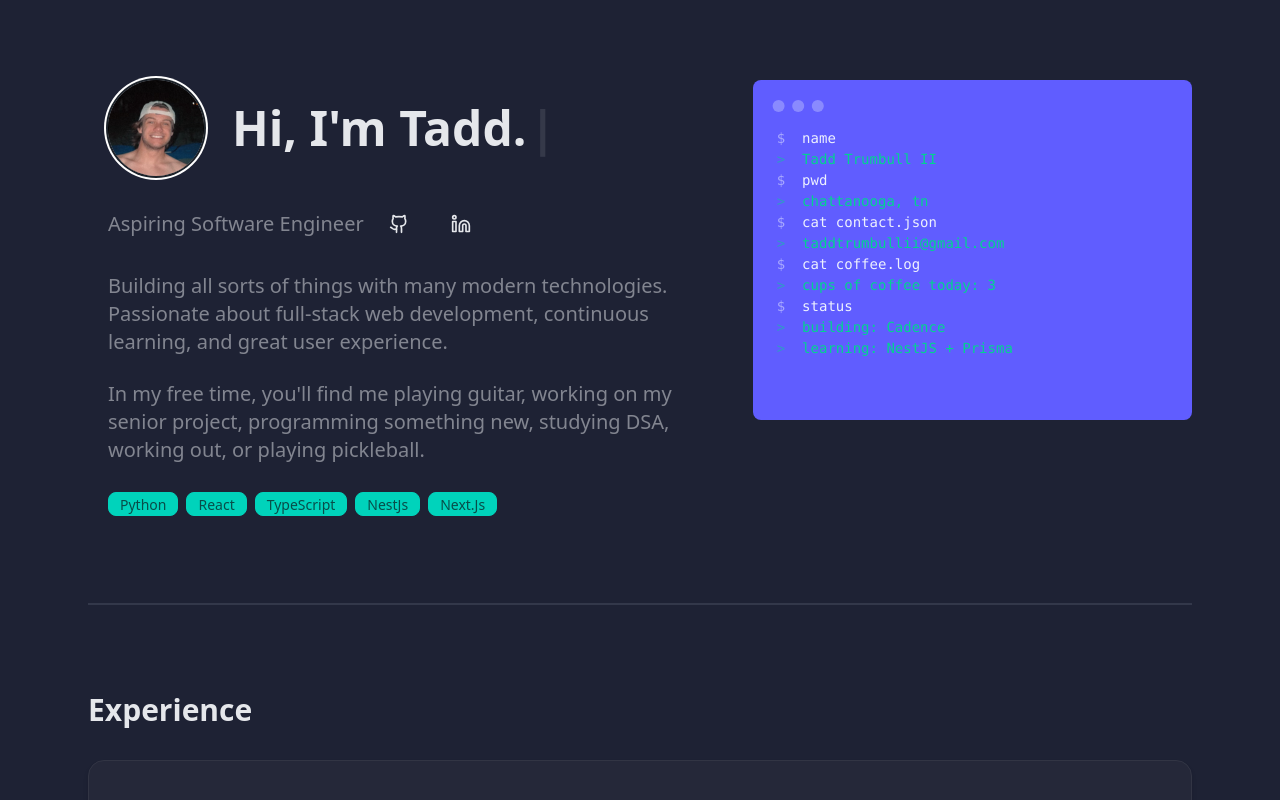
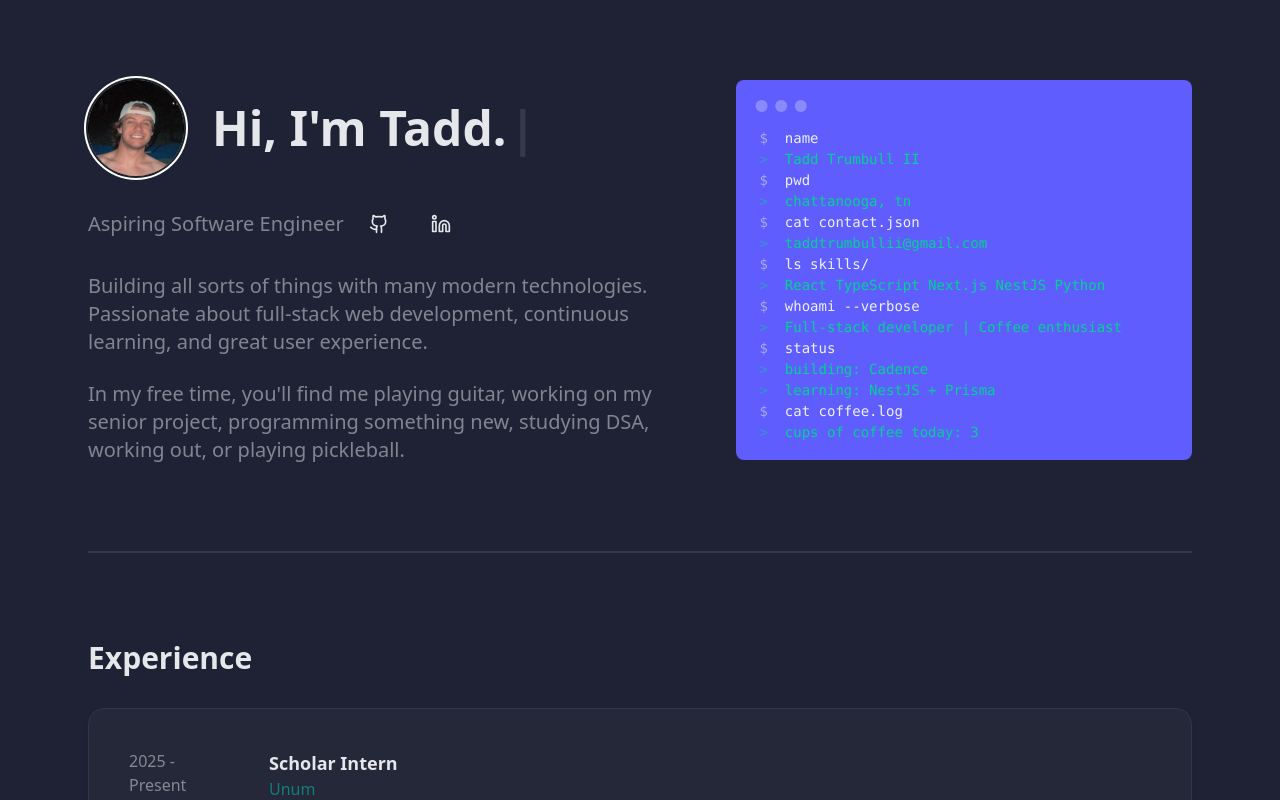
Before and after one commit to taddmtii/portfolio, a React (Vite) app: page / in a window 1280 px wide. Shown: the top 800 px of the page. Built offline with nearby package versions, Linux system fonts and the light colour scheme.

Commit message:
changed hero, terminalcard, removed badges

```diff
--- a/src/components/Hero.tsx
+++ b/src/components/Hero.tsx
@@ -4,7 +4,7 @@ import avatar from "../assets/avatar.png";
 
 export function Hero() {
   return (
-    <div className="flex flex-col gap-7 md:px-5">
+    <div className="flex flex-col gap-7">
       <div className="flex items-center gap-7">
         <div className="avatar">
           <div className="ring-white ring-offset-base-100 md:w-24 w-20 rounded-full ring-2 ring-offset-2">
@@ -56,13 +56,12 @@ export function Hero() {
         </p>
 
       </div>
-      <div className="flex flex-row gap-2">
+      {/*<div className="flex flex-row gap-2">
         <div className="badge badge-md badge-accent">Python</div>
         <div className="badge badge-md badge-accent">React</div>
         <div className="badge badge-md badge-accent">TypeScript</div>
-        <div className="badge badge-md badge-accent">NestJs</div>
         <div className="badge badge-md badge-accent">Next.Js</div>
-      </div>
+      </div>*/}
     </div>
   );
 }
--- a/src/components/TerminalCard.tsx
+++ b/src/components/TerminalCard.tsx
@@ -1,7 +1,7 @@
 export function TerminalCard() {
   return (
     <>
-      <div className="mockup-code bg-primary text-primary-content w-full h-85 max-w-xl">
+      <div className="mockup-code bg-primary text-primary-content w-full h-95 max-w-xl">
         <pre data-prefix="$">
           <code>name</code>
         </pre>
@@ -21,10 +21,16 @@ export function TerminalCard() {
           <code>taddtrumbullii@gmail.com</code>
         </pre>
         <pre data-prefix="$">
-          <code>cat coffee.log</code>
+          <code>ls skills/</code>
         </pre>
         <pre data-prefix=">" className="text-success">
-          <code>cups of coffee today: 3</code>
+          <code>React TypeScript Next.js NestJS Python</code>
+        </pre>
+        <pre data-prefix="$">
+          <code>whoami --verbose</code>
+        </pre>
+        <pre data-prefix=">" className="text-success">
+          <code>Full-stack developer | Coffee enthusiast</code>
         </pre>
         <pre data-prefix="$">
           <code>status</code>
@@ -35,6 +41,12 @@ export function TerminalCard() {
         <pre data-prefix=">" className="text-success">
           <code>learning: NestJS + Prisma</code>
         </pre>
+        <pre data-prefix="$">
+          <code>cat coffee.log</code>
+        </pre>
+        <pre data-prefix=">" className="text-success">
+          <code>cups of coffee today: 3</code>
+        </pre>
       </div>
     </>
   );
```
